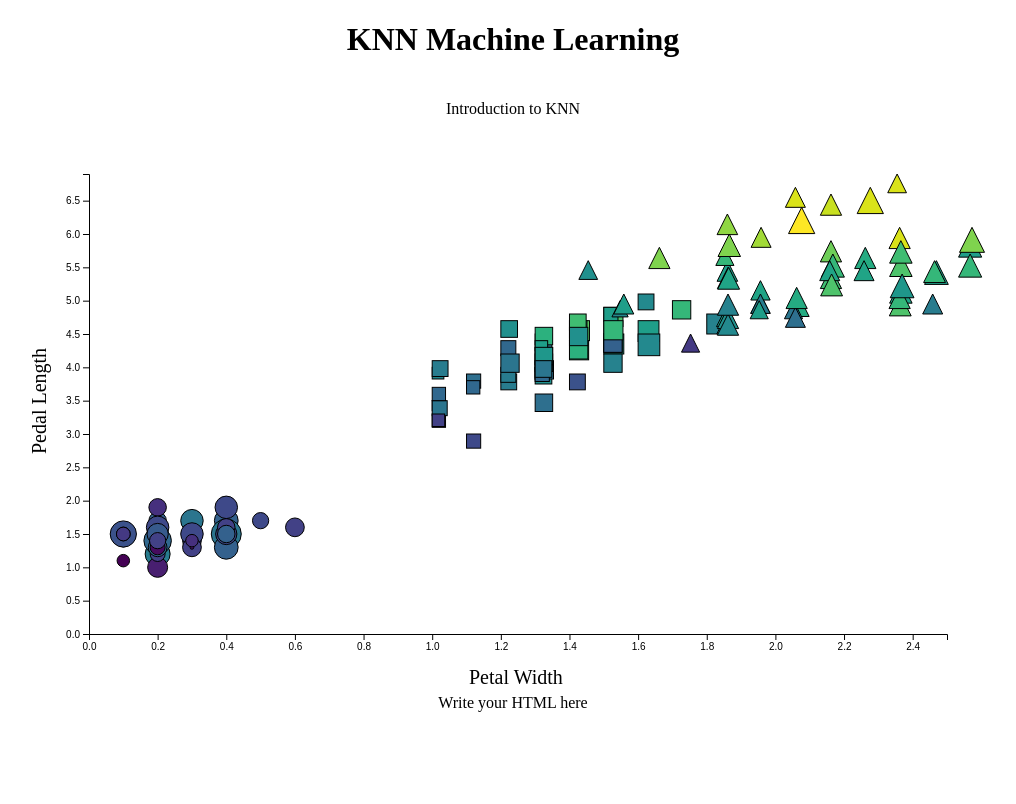
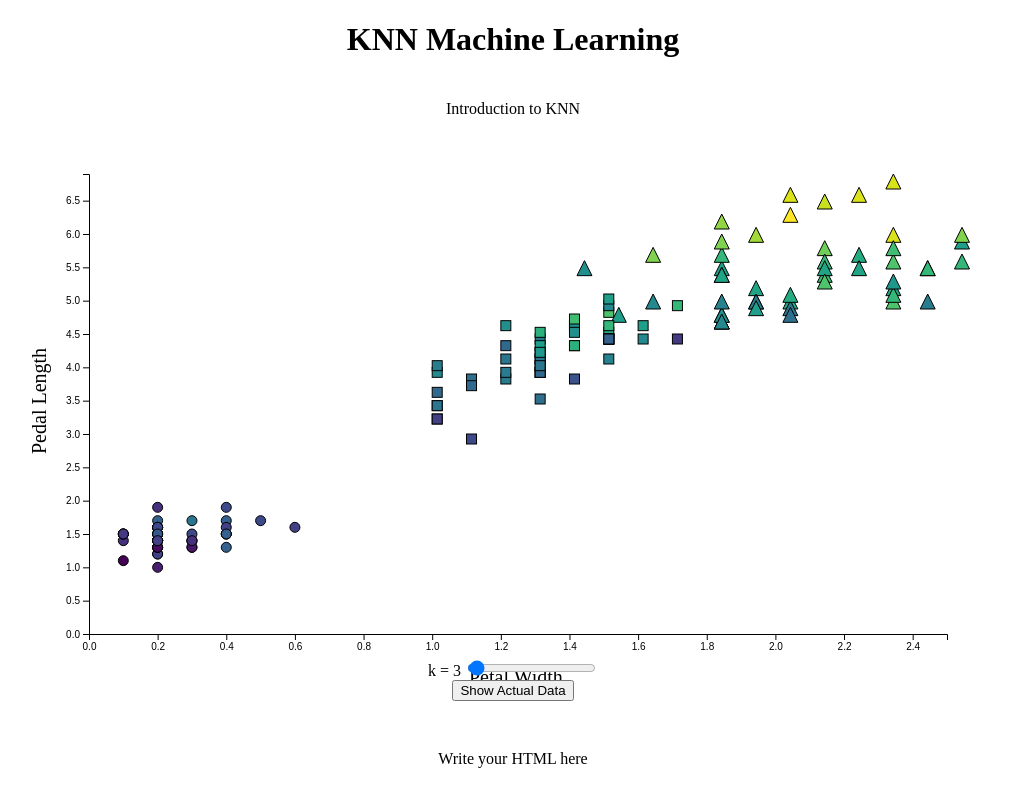
Before and after one commit to Jystine/covid-internet, a SvelteKit app: page / in a window 1280 px wide. Shown: the whole page, without its empty margins (127-1143 px from the left). Built offline with nearby package versions, Linux system fonts and the light colour scheme.

Commit message:
implemented slider and button

```diff
--- a/src/components/DataPoints.svelte
+++ b/src/components/DataPoints.svelte
@@ -12,8 +12,11 @@
     let svg;
     let gx;
     let gy;
-    let k;
-    let data_class = {};
+    let k = 3;
+    let show_true = false;
+    let button;
+    $: data_class = classification(data, k);
+    $: slider_label = `k = ${k}`;
 
     $: x = d3
     .scaleLinear()
@@ -85,11 +88,15 @@
           });
           result[i] = class_items[0][0]
           }
-          return result;
+          var result_items =  Object.keys(result).map(function(key) {
+            return [key, result[key]];
+          });
+          return result_items;
       }
 
-      $: console.log(classification(data, 3));
+      $: console.log(data_class);
       $: console.log(data);
+      $: console.log(show_true);
 
 </script>
 
@@ -106,11 +113,8 @@
     <g bind:this = {gx} transform = "translate(0, {height - marginBottom})"/>
     <g bind:this = {gy} transform = "translate({marginLeft}, 0)"/>
 
-    {#if data.length !== 0}
+    <!-- {#if data.length !== 0}
       {#each data as d, i}
-      <!-- $(document).ready(function(){
-        console.log(circleSize(d.sepal_width))
-      }); -->
         {#if d.class === "Iris-setosa"}
           <circle key = {i} cx = {x(d.petal_width)} cy = {y(d.petal_length)} fill = {color(d.sepal_length)} stroke = "#000" r = {circleSize(d.sepal_width)}/>
         {/if}
@@ -118,11 +122,43 @@
           <rect key = {i} width = {rectangleSize(d.sepal_width)} height = {rectangleSize(d.sepal_width)} x = {x(d.petal_width)} y = {y(d.petal_length)} fill = {color(d.sepal_length)} stroke = "#000"/>
         {/if}
         {#if d.class === "Iris-virginica"}
-          <!-- <circle key = {i} cx = {x(d.petal_width)} cy = {y(d.petal_length)} fill = {color(d.sepal_length)} stroke = "#000" r = "5"/> -->
-          <!-- <polygon key = {i} points = "{x(d.petal_width)}, 10, 10, 10, 10, {y(d.petal_length)}" fill = {color(d.sepal_length)} stroke = "#000"/> -->
           <g transform = {`translate(${x(d.petal_width)}, ${y(d.petal_length)})`}>
             <path d="M{triangleSize(d.sepal_width)/4},{triangleSize(d.sepal_width)/2} h{triangleSize(d.sepal_width)/2} l{-triangleSize(d.sepal_width)/4},{-triangleSize(d.sepal_width)/2} Z" fill = {color(d.sepal_length)} stroke = "#000"/>
           </g>
+        {/if}
+      {/each}
+    {/if} -->
+
+    {#if data_class.length !== 0}
+      {#each data_class as d}
+        <!-- $(document).ready(function(){
+            console.log(data[0])
+        }); -->
+        {#if show_true == false}
+          {#if d[1] === "Iris-setosa"}
+            <circle key = {d[0]} cx = {x(data[d[0]].petal_width)} cy = {y(data[d[0]].petal_length)} fill = {color(data[d[0]].sepal_length)} stroke = "#000" r = "5"/>
+          {/if}
+          {#if d[1] === "Iris-versicolor"}
+            <rect key = {d[0]} width = 10 height = 10 x = {x(data[d[0]].petal_width)} y = {y(data[d[0]].petal_length)} fill = {color(data[d[0]].sepal_length)} stroke = "#000"/>
+          {/if}
+          {#if d[1] === "Iris-virginica"}
+            <g transform = {`translate(${x(data[d[0]].petal_width)}, ${y(data[d[0]].petal_length)})`}>
+              <path d="M{30/4},{30/2} h{30/2} l{-30/4},{-30/2} Z" fill = {color(data[d[0]].sepal_length)} stroke = "#000"/>
+            </g>
+          {/if}
+        {/if}
+        {#if show_true == true}
+          {#if data[d[0]].class === "Iris-setosa"}
+            <circle key = {d[0]} cx = {x(data[d[0]].petal_width)} cy = {y(data[d[0]].petal_length)} fill = {color(data[d[0]].sepal_length)} stroke = "#000" r = "5"/>
+          {/if}
+          {#if data[d[0]].class === "Iris-versicolor"}
+            <rect key = {d[0]} width = 10 height = 10 x = {x(data[d[0]].petal_width)} y = {y(data[d[0]].petal_length)} fill = {color(data[d[0]].sepal_length)} stroke = "#000"/>
+          {/if}
+          {#if data[d[0]].class === "Iris-virginica"}
+            <g transform = {`translate(${x(data[d[0]].petal_width)}, ${y(data[d[0]].petal_length)})`}>
+              <path d="M{30/4},{30/2} h{30/2} l{-30/4},{-30/2} Z" fill = {color(data[d[0]].sepal_length)} stroke = "#000"/>
+            </g>
+          {/if}
         {/if}
       {/each}
     {/if}
@@ -136,6 +172,19 @@
     style = "writing-mode: vertical-lr; transform: rotate(180deg);">Pedal Length</text>
   </svg>
 </div>
+<div class = "slider_class">
+  <label>{slider_label}</label>
+  <input
+    id = "slider"
+    type = "range"
+    min = "1"
+    max = "149"
+    bind:value = {k}
+  />
+</div>
+<div class = "button">
+  <button bind:this = {button} on:click = {() => {show_true = !show_true}}>Show Actual Data</button>
+</div>
 
 <style>
   circle {
@@ -146,4 +195,7 @@
     fill-opacity: 100%;
     stroke-opacity: 100%;
   }
+  button {
+    margin-bottom: 1em;
+  }
 </style>
```
